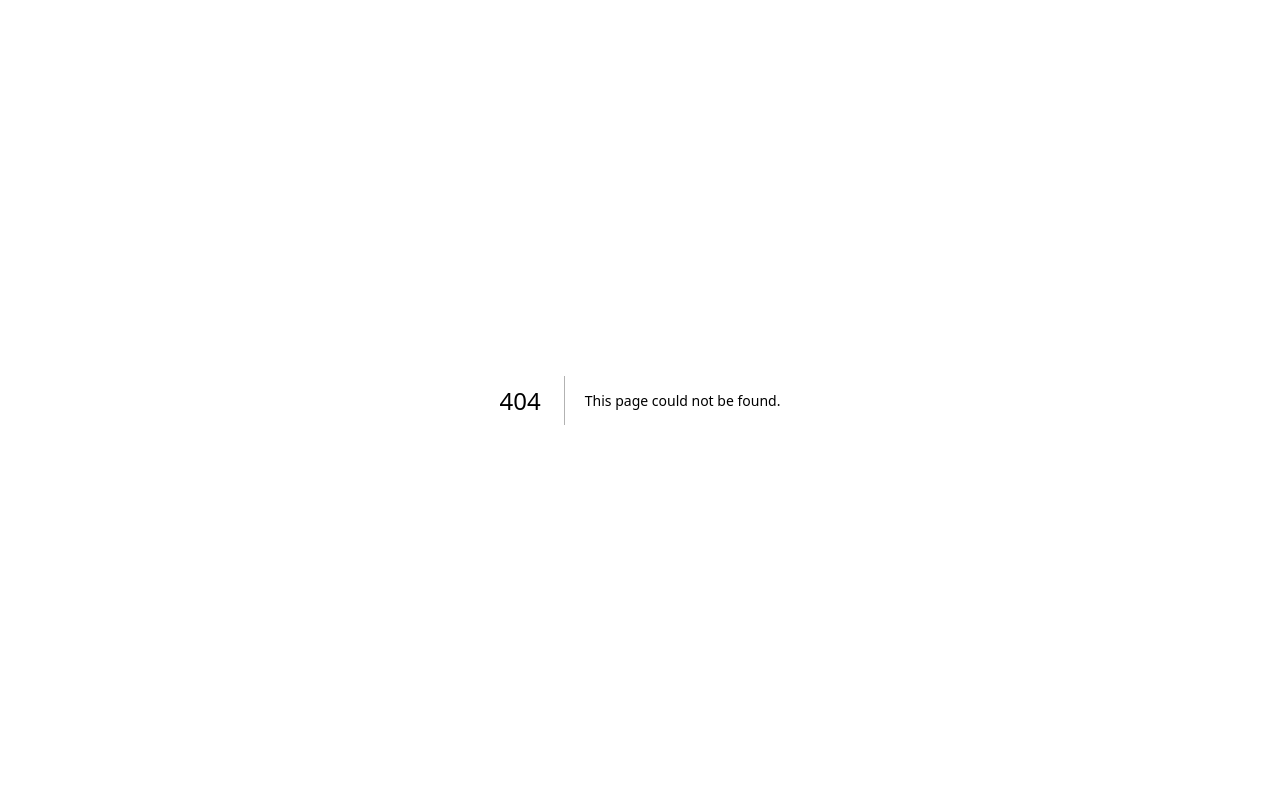
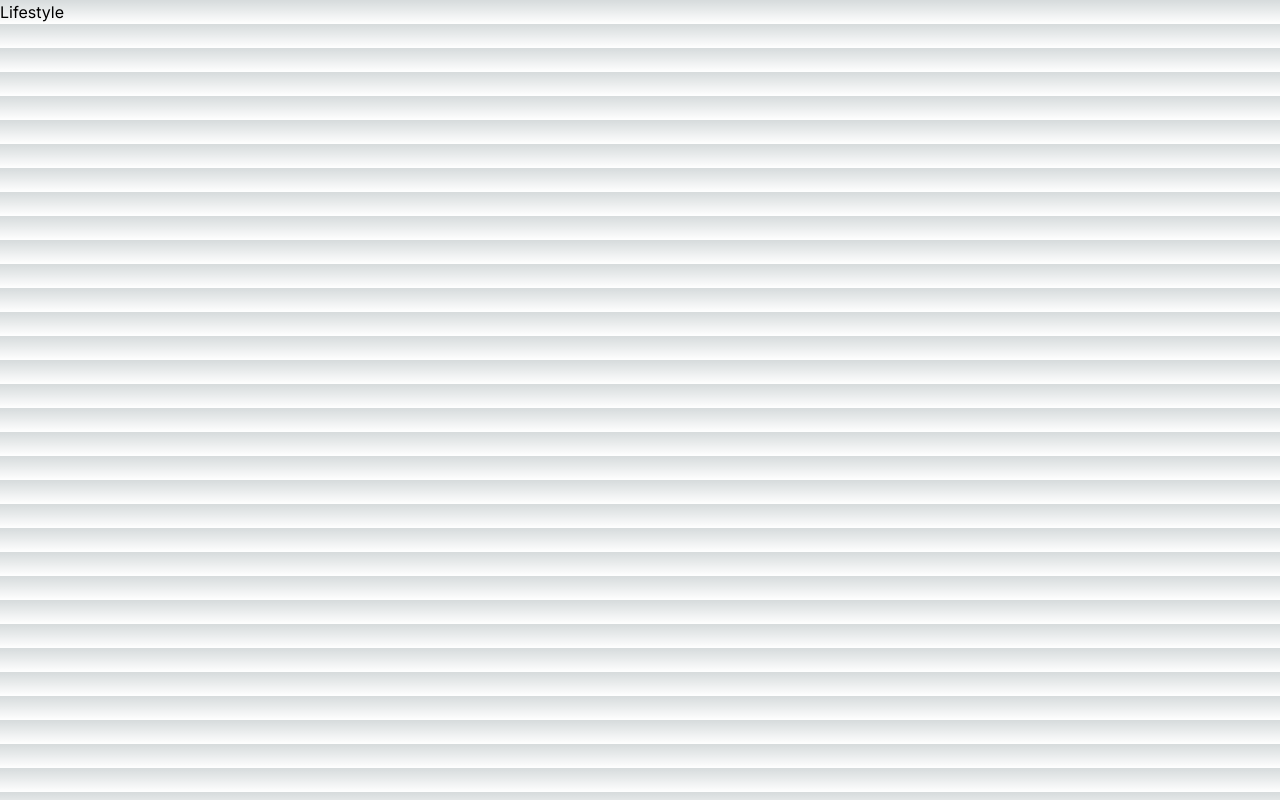
Before and after one commit to linzheng99/Clovers, a Next.js app: page /lifestyle in a window 1280 px wide. Before the commit this address had no page. Built offline with nearby package versions, Linux system fonts and the light colour scheme.

Commit message:
feat: rename life file

```diff
--- a/src/app/life/page.tsx
+++ /dev/null
@@ -1,5 +0,0 @@
-export default function LifePage() {
-  return (
-    <div>Life</div>
-  );
-}
--- /dev/null
+++ b/src/app/lifestyle/page.tsx
@@ -0,0 +1,5 @@
+export default function LifestylePage() {
+  return (
+    <div>Lifestyle</div>
+  );
+}
```
